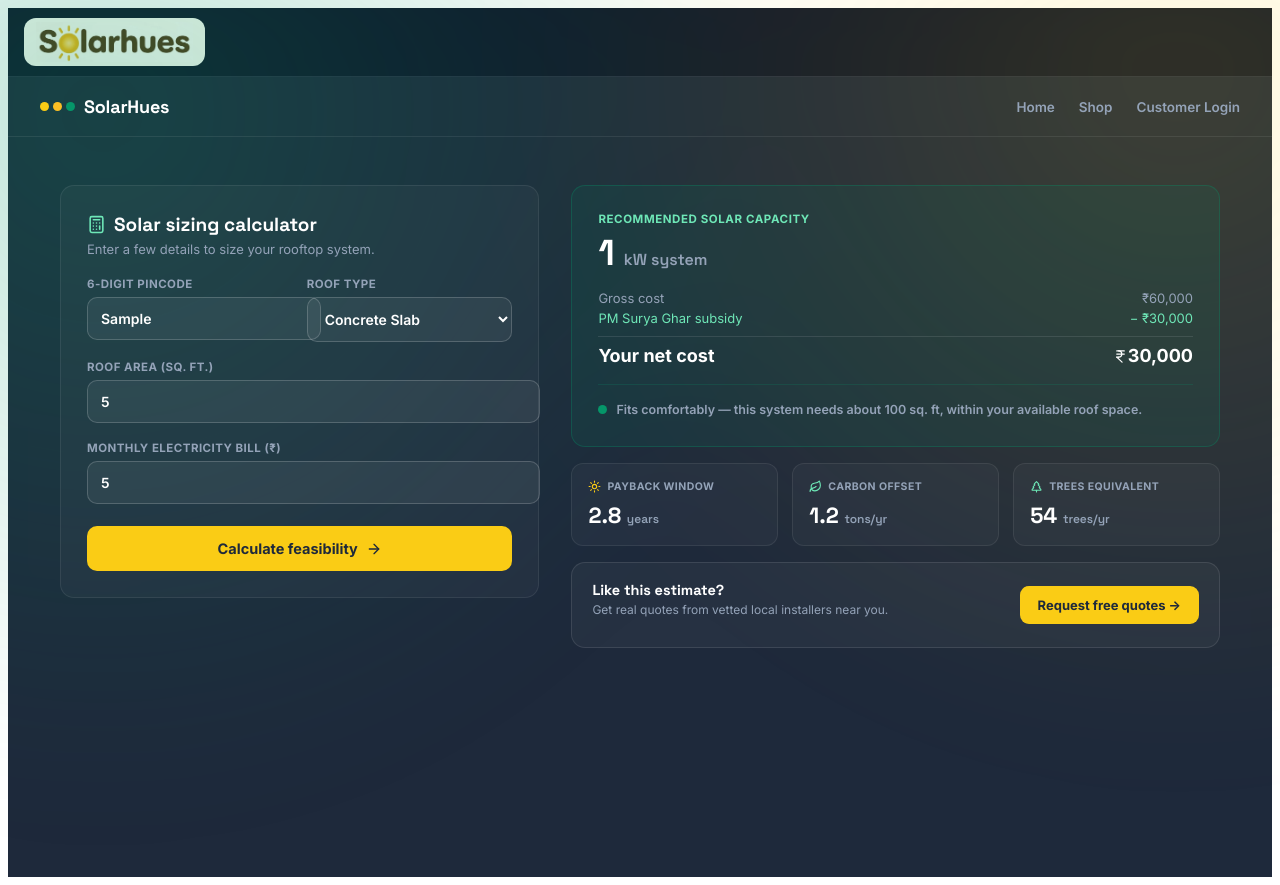
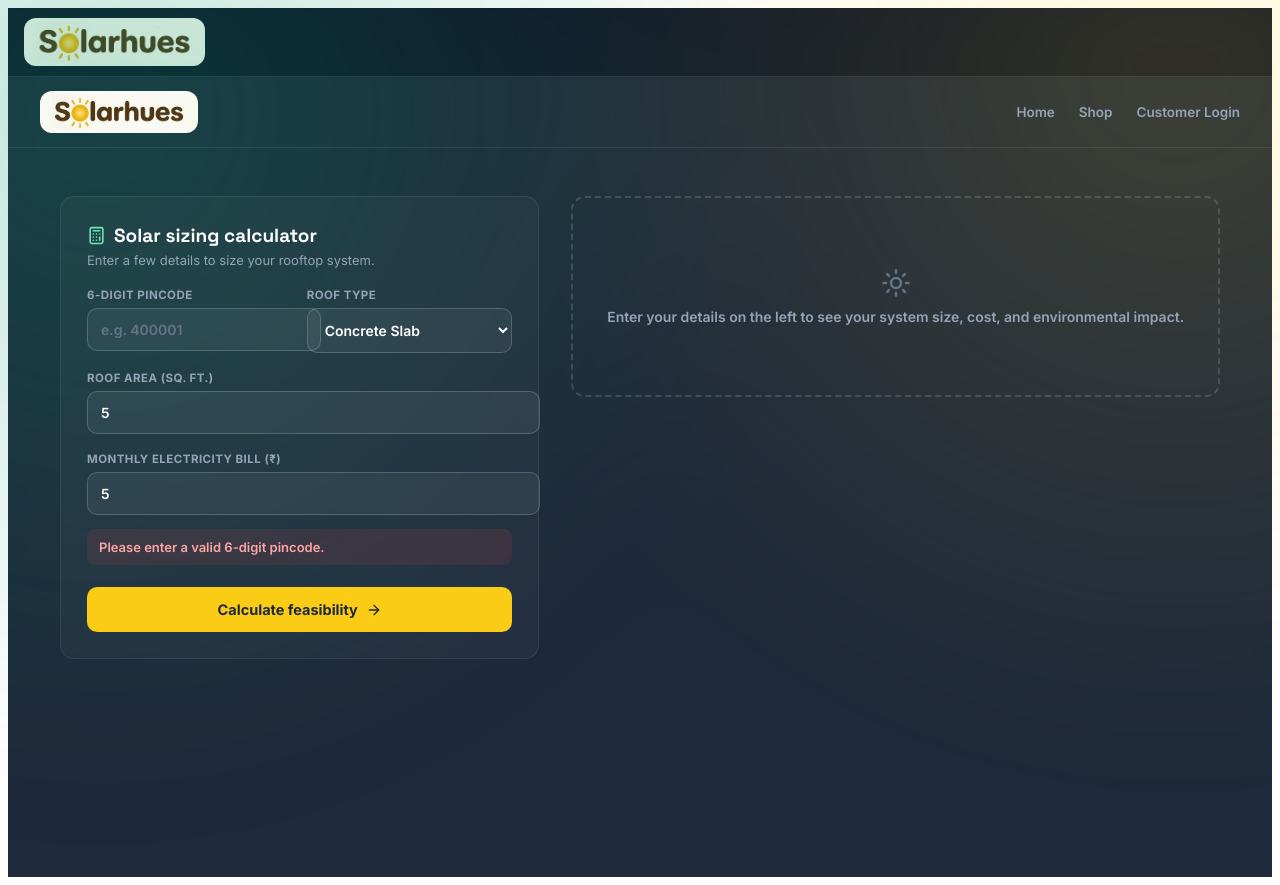
Before and after one commit to Solarhues/Solarhues-site, a Next.js app: page /calculator in a window 1280 px wide. Both pictures are taken after typing "Sample", "5", "5" into the empty fields and a click on the button "Calculate feasibility". Built offline with nearby package versions, Linux system fonts and the light colour scheme.

Commit message:
Refactor CalculatorPage and improve form validation
Refactor calculator page to improve code structure and readability. Updated form validation and error handling for user inputs.

```diff
--- a/app/calculator/page.js
+++ b/app/calculator/page.js
@@ -1,7 +1,10 @@
 'use client';
+
 import React, { useState, useEffect, Suspense } from 'react';
+import Link from 'next/link';
 import { useSearchParams } from 'next/navigation';
-import { Calculator, ArrowRight, Sun, Leaf, TreePine, IndianRupee } from 'lucide-react';
+import { Calculator, ArrowRight, Sun, Leaf, TreePine } from 'lucide-react';
+import Logo from '../../components/Logo';
 
 // Next.js requires useSearchParams() to sit inside a Suspense boundary,
 // so the page export wraps the real component below.
@@ -17,7 +20,7 @@ export default function CalculatorPage() {
 function pmSuryaGharSubsidy(sizeKw) {
   if (sizeKw <= 1) return sizeKw * 30000;
   if (sizeKw <= 2) return 30000 + (sizeKw - 1) * 30000; // 1kW=30k, 2kW=60k
-  return 78000; // 3kW to 10kW capped at 78,000
+  return 78000; // 3kW and above capped at 78,000
 }
 
 function SolarhuesDynamicCalculator() {
@@ -45,30 +48,47 @@ function SolarhuesDynamicCalculator() {
   const calculateSolarMetrics = (e) => {
     e.preventDefault();
     setFormError('');
+    setResults(null);
 
     const bill = parseFloat(monthlyBill);
     const area = parseFloat(roofArea);
 
-    if (!bill || !area) {
-      setFormError('Please fill in both your average monthly electricity bill and available roof area.');
+    if (!/^\d{6}$/.test(pincode)) {
+      setFormError('Please enter a valid 6-digit pincode.');
+      return;
+    }
+
+    if (!(bill > 0) || !(area > 0)) {
+      setFormError(
+        'Please fill in both your average monthly electricity bill and available roof area.'
+      );
       return;
     }
 
     const roofFactor = ROOF_FACTORS[roofType] ?? 1.0;
-    const RATE_PER_UNIT = 7.5;        // ₹ per kWh, residential tariff index
-    const UNITS_PER_KW_MONTH = 120;   // ~4 units/day per kW
-    const COST_PER_KW = 60000;        // gross engineering layout cost per kW
+    const RATE_PER_UNIT = 7.5; // ₹ per kWh, residential tariff index
+    const UNITS_PER_KW_MONTH = 120; // ~4 units/day per kW
+    const COST_PER_KW = 60000; // gross engineering layout cost per kW
 
     const estimatedUnits = bill / RATE_PER_UNIT;
     const neededSize = Math.round((estimatedUnits / UNITS_PER_KW_MONTH) * 2) / 2;
 
     // Roof capacity: 100 sq.ft per kW, adjusted for roof type mounting efficiency
-    const roofCapacity = Math.round(((area / 100) * roofFactor) * 2) / 2;
+    const roofCapacity = Math.round((area / 100) * roofFactor * 2) / 2;
+
+    if (roofCapacity < 1) {
+      setFormError(
+        'Your roof area is below the ~100 sq. ft needed for a 1 kW system. Please check the area or contact an installer.'
+      );
+      return;
+    }
 
     let recommendedSize = Math.min(neededSize, roofCapacity);
     if (recommendedSize < 1) recommendedSize = 1;
+    if (recommendedSize > 10) recommendedSize = 10;
 
     const spaceRequired = Math.round(recommendedSize * 100);
+    const neededSpace = Math.round(Math.max(neededSize, 1) * 100);
     const roofConstrained = roofCapacity < neededSize;
 
     const grossCost = recommendedSize * COST_PER_KW;
@@ -83,6 +103,7 @@ function SolarhuesDynamicCalculator() {
     setResults({
       size: recommendedSize,
       reqSpace: spaceRequired,
+      neededSpace,
       roofConstrained,
       grossCost,
       subsidy,
@@ -98,10 +119,12 @@ function SolarhuesDynamicCalculator() {
       <style>{`
         @import url('https://fonts.googleapis.com/css2?family=Inter:wght@400;500;600;700&family=Space+Grotesk:wght@500;600;700;800&display=swap');
 
-        :root{
-          --sc-font-body:'Inter',-apple-system,sans-serif; --sc-font-head:'Space Grotesk','Inter',sans-serif;
+        .sc-page{
+          --sc-font-body:'Inter',-apple-system,sans-serif;
+          --sc-font-head:'Space Grotesk','Inter',sans-serif;
+          min-height:100vh; background:#1e293b; color:#fff; font-family:var(--sc-font-body);
+          -webkit-font-smoothing:antialiased; position:relative; overflow-x:hidden;
         }
-        .sc-page{ min-height:100vh; background:#1e293b; color:#fff; font-family:var(--sc-font-body); -webkit-font-smoothing:antialiased; position:relative; overflow-x:hidden; }
         .sc-glow{
           position:fixed; inset:-10%;
           background:
@@ -111,28 +134,27 @@ function SolarhuesDynamicCalculator() {
         }
         .sc-wrap{ position:relative; z-index:1; }
 
-        .sc-header{ border-bottom:1px solid rgba(255,255,255,0.08); padding:18px 32px; display:flex; align-items:center; justify-content:space-between; }
-        .sc-brand{ display:flex; align-items:center; gap:9px; font-family:var(--sc-font-head); font-weight:700; font-size:18px; letter-spacing:-0.01em; text-decoration:none; color:#fff; }
-        .sc-dots{ display:flex; gap:4px; }
-        .sc-dot{ width:9px; height:9px; border-radius:50%; }
+        .sc-header{ border-bottom:1px solid rgba(255,255,255,0.08); padding:14px 32px; display:flex; align-items:center; justify-content:space-between; gap:16px; flex-wrap:wrap; }
         .sc-nav{ display:flex; gap:24px; font-size:13.5px; font-weight:600; color:#94A3B8; }
         .sc-nav a{ color:inherit; text-decoration:none; }
         .sc-nav a:hover{ color:#fff; }
 
         .sc-main{ max-width:1160px; margin:0 auto; padding:48px 32px 80px; display:grid; grid-template-columns:0.85fr 1.15fr; gap:32px; align-items:start; }
-        @media (max-width:900px){ .sc-main{ grid-template-columns:1fr; padding:32px 20px 60px; } }
+        @media (max-width:900px){ .sc-main{ grid-template-columns:1fr; padding:32px 20px 60px; } .sc-header{ padding:12px 20px; } }
 
         .sc-card{ background:rgba(255,255,255,0.03); border:1px solid rgba(255,255,255,0.08); border-radius:14px; padding:26px; }
         .sc-form-title{ font-family:var(--sc-font-head); font-weight:700; font-size:19px; display:flex; align-items:center; gap:8px; margin:0; color:#fff; }
         .sc-form-sub{ font-size:13px; color:#94A3B8; margin-top:4px; }
 
         .sc-row2{ display:grid; grid-template-columns:1fr 1fr; gap:14px; margin-top:20px; }
+        @media (max-width:520px){ .sc-row2{ grid-template-columns:1fr; } }
         .sc-field{ margin-top:18px; }
         .sc-row2 .sc-field{ margin-top:0; }
         .sc-label{ display:block; font-size:11.5px; font-weight:700; color:#94A3B8; text-transform:uppercase; letter-spacing:0.04em; margin-bottom:6px; }
         .sc-input{ width:100%; border:1px solid rgba(255,255,255,0.18); border-radius:10px; padding:12px 13px; font-size:14px; font-family:var(--sc-font-body); font-weight:600; color:#fff; background:rgba(255,255,255,0.06); }
         .sc-input::placeholder{ color:#64748B; }
         .sc-input:focus{ outline:2px solid #facc15; outline-offset:1px; border-color:transparent; }
+        select.sc-input option{ color:#1e293b; }
         .sc-error{ margin-top:14px; font-size:13px; color:#FCA5A5; font-weight:600; background:rgba(239,68,68,0.12); padding:10px 12px; border-radius:8px; }
 
         .sc-submit{
@@ -180,40 +202,52 @@ function SolarhuesDynamicCalculator() {
           padding:11px 18px; border-radius:9px; white-space:nowrap;
         }
         .sc-cta a:hover{ background:#eab308; }
+
+        .sc-disclaimer{ margin-top:14px; font-size:11.5px; color:#64748B; line-height:1.5; }
       `}</style>
 
       <div className="sc-glow" />
       <div className="sc-wrap">
         <header className="sc-header">
-          <a href="/" className="sc-brand">
-            <span className="sc-dots">
-              <span className="sc-dot" style={{ background: '#facc15' }} />
-              <span className="sc-dot" style={{ background: '#fbbf24' }} />
-              <span className="sc-dot" style={{ background: '#059669' }} />
-            </span>
-            SolarHues
-          </a>
+          <Logo height={34} />
           <nav className="sc-nav">
-            <a href="/">Home</a>
-            <a href="/products">Shop</a>
-            <a href="/login">Customer Login</a>
+            <Link href="/">Home</Link>
+            <Link href="/products">Shop</Link>
+            <Link href="/login">Customer Login</Link>
           </nav>
         </header>
 
         <main className="sc-main">
-          <form onSubmit={calculateSolarMetrics} className="sc-card">
-            <h2 className="sc-form-title"><Calculator size={19} color="#6EE7B7" /> Solar sizing calculator</h2>
+          <form onSubmit={calculateSolarMetrics} className="sc-card" noValidate>
+            <h2 className="sc-form-title">
+              <Calculator size={19} color="#6EE7B7" /> Solar sizing calculator
+            </h2>
             <p className="sc-form-sub">Enter a few details to size your rooftop system.</p>
 
             <div className="sc-row2">
               <div className="sc-field">
-                <label className="sc-label">6-digit pincode</label>
-                <input type="text" maxLength={6} required placeholder="e.g. 400001" value={pincode}
-                  onChange={(e) => setPincode(e.target.value)} className="sc-input" />
+                <label className="sc-label" htmlFor="sc-pincode">6-digit pincode</label>
+                <input
+                  id="sc-pincode"
+                  type="text"
+                  inputMode="numeric"
+                  maxLength={6}
+                  pattern="[0-9]{6}"
+                  required
+                  placeholder="e.g. 400001"
+                  value={pincode}
+                  onChange={(e) => setPincode(e.target.value.replace(/\D/g, ''))}
+                  className="sc-input"
+                />
               </div>
               <div className="sc-field">
-                <label className="sc-label">Roof type</label>
-                <select value={roofType} onChange={(e) => setRoofType(e.target.value)} className="sc-input">
+                <label className="sc-label" htmlFor="sc-roof-type">Roof type</label>
+                <select
+                  id="sc-roof-type"
+                  value={roofType}
+                  onChange={(e) => setRoofType(e.target.value)}
+                  className="sc-input"
+                >
                   <option value="Concrete Slab">Concrete Slab</option>
                   <option value="Metal Sheet">Metal Sheet</option>
                 </select>
@@ -221,18 +255,36 @@ function SolarhuesDynamicCalculator() {
             </div>
 
             <div className="sc-field">
-              <label className="sc-label">Roof area (sq. ft.)</label>
-              <input type="number" required placeholder="Enter open roof space..." value={roofArea}
-                onChange={(e) => setRoofArea(e.target.value)} className="sc-input" />
+              <label className="sc-label" htmlFor="sc-roof-area">Roof area (sq. ft.)</label>
+              <input
+                id="sc-roof-area"
+                type="number"
+                min="1"
+                inputMode="decimal"
+                required
+                placeholder="Enter open roof space..."
+                value={roofArea}
+                onChange={(e) => setRoofArea(e.target.value)}
+                className="sc-input"
+              />
             </div>
 
             <div className="sc-field">
-              <label className="sc-label">Monthly electricity bill (₹)</label>
-              <input type="number" required placeholder="Enter average bill..." value={monthlyBill}
-                onChange={(e) => setMonthlyBill(e.target.value)} className="sc-input" />
+              <label className="sc-label" htmlFor="sc-bill">Monthly electricity bill (₹)</label>
+              <input
+                id="sc-bill"
+                type="number"
+                min="1"
+                inputMode="decimal"
+                required
+                placeholder="Enter average bill..."
+                value={monthlyBill}
+                onChange={(e) => setMonthlyBill(e.target.value)}
+                className="sc-input"
+              />
             </div>
 
-            {formError && <div className="sc-error">{formError}</div>}
+            {formError && <div className="sc-error" role="alert">{formError}</div>}
 
             <button type="submit" className="sc-submit">
               Calculate feasibility <ArrowRight size={16} />
@@ -246,21 +298,35 @@ function SolarhuesDynamicCalculator() {
                   <div className="sc-hero-top">
                     <div>
                       <div className="sc-hero-label">Recommended solar capacity</div>
-                      <div className="sc-hero-size">{results.size} <span>kW system</span></div>
+                      <div className="sc-hero-size">
+                        {results.size} <span>kW system</span>
+                      </div>
                     </div>
                   </div>
 
                   <div className="sc-cost-lines">
-                    <div className="sc-cost-row"><span>Gross cost</span><span>₹{results.grossCost.toLocaleString('en-IN')}</span></div>
-                    <div className="sc-cost-row"><span className="subsidy">PM Surya Ghar subsidy</span><span className="subsidy">− ₹{results.subsidy.toLocaleString('en-IN')}</span></div>
-                    <div className="sc-cost-row net"><span>Your net cost</span><span><IndianRupee size={15} style={{ display: 'inline', verticalAlign: -2 }} />{results.netCost.toLocaleString('en-IN')}</span></div>
+                    <div className="sc-cost-row">
+                      <span>Gross cost</span>
+                      <span>₹{results.grossCost.toLocaleString('en-IN')}</span>
+                    </div>
+                    <div className="sc-cost-row">
+                      <span className="subsidy">PM Surya Ghar subsidy</span>
+                      <span className="subsidy">− ₹{results.subsidy.toLocaleString('en-IN')}</span>
+                    </div>
+                    <div className="sc-cost-row net">
+                      <span>Your net cost</span>
+                      <span>₹{results.netCost.toLocaleString('en-IN')}</span>
+                    </div>
                   </div>
 
                   <div className="sc-compliance">
-                    <span className="sc-dot-status" style={{ background: results.roofConstrained ? '#facc15' : '#059669' }} />
+                    <span
+                      className="sc-dot-status"
+                      style={{ background: results.roofConstrained ? '#facc15' : '#059669' }}
+                    />
                     <p>
                       {results.roofConstrained
-                        ? `Sized to fit your roof — a system matching your full electricity need would need about ${results.reqSpace} sq. ft, more than you have available.`
+                        ? `Sized to fit your roof — a system matching your full electricity need would need about ${results.neededSpace} sq. ft, more than you have available.`
                         : `Fits comfortably — this system needs about ${results.reqSpace} sq. ft, within your available roof space.`}
                     </p>
                   </div>
@@ -286,8 +352,13 @@ function SolarhuesDynamicCalculator() {
                     <h4>Like this estimate?</h4>
                     <p>Get real quotes from vetted local installers near you.</p>
                   </div>
-                  <a href="/quote">Request free quotes →</a>
+                  <Link href="/quote">Request free quotes →</Link>
                 </div>
+
+                <p className="sc-disclaimer">
+                  Estimates only. Actual cost, savings and subsidy depend on your installer,
+                  electricity provider and site conditions.
+                </p>
               </div>
             ) : (
               <div className="sc-empty">
```
